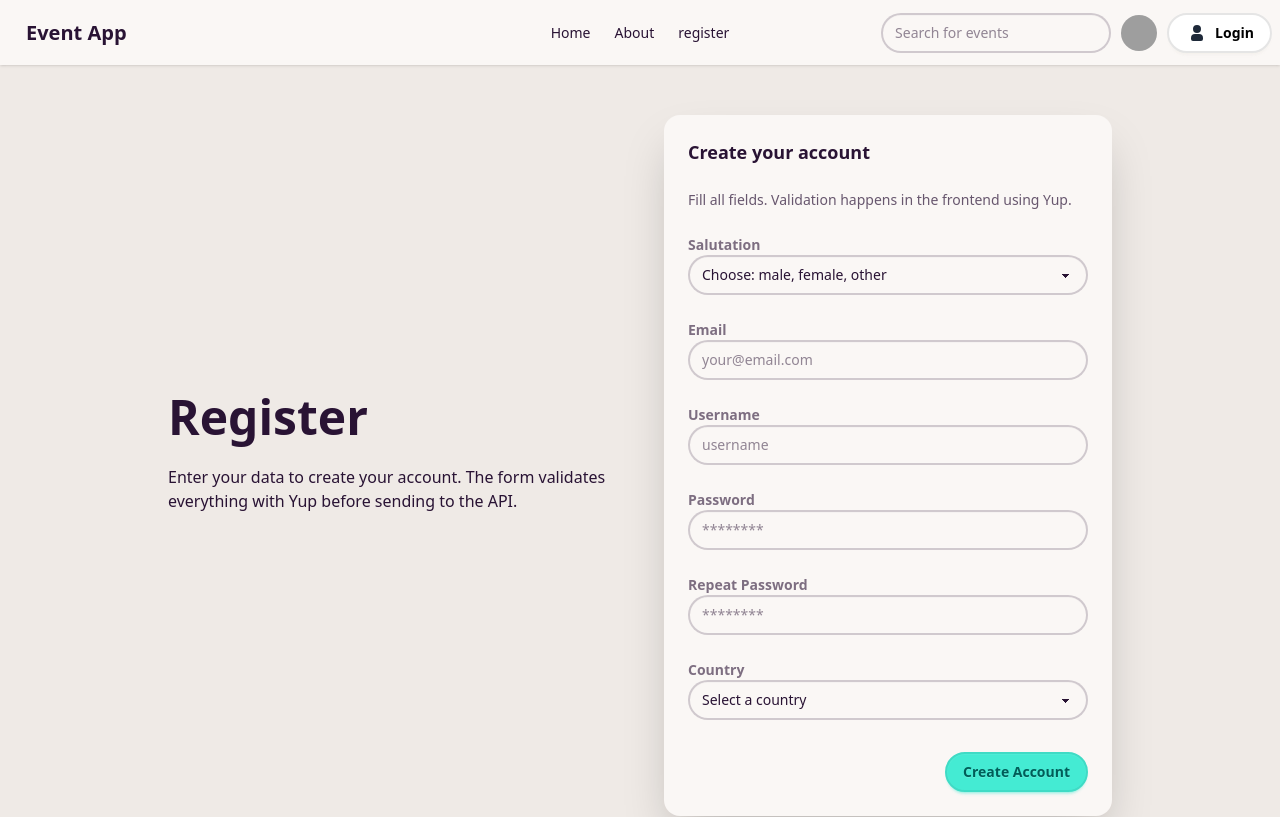
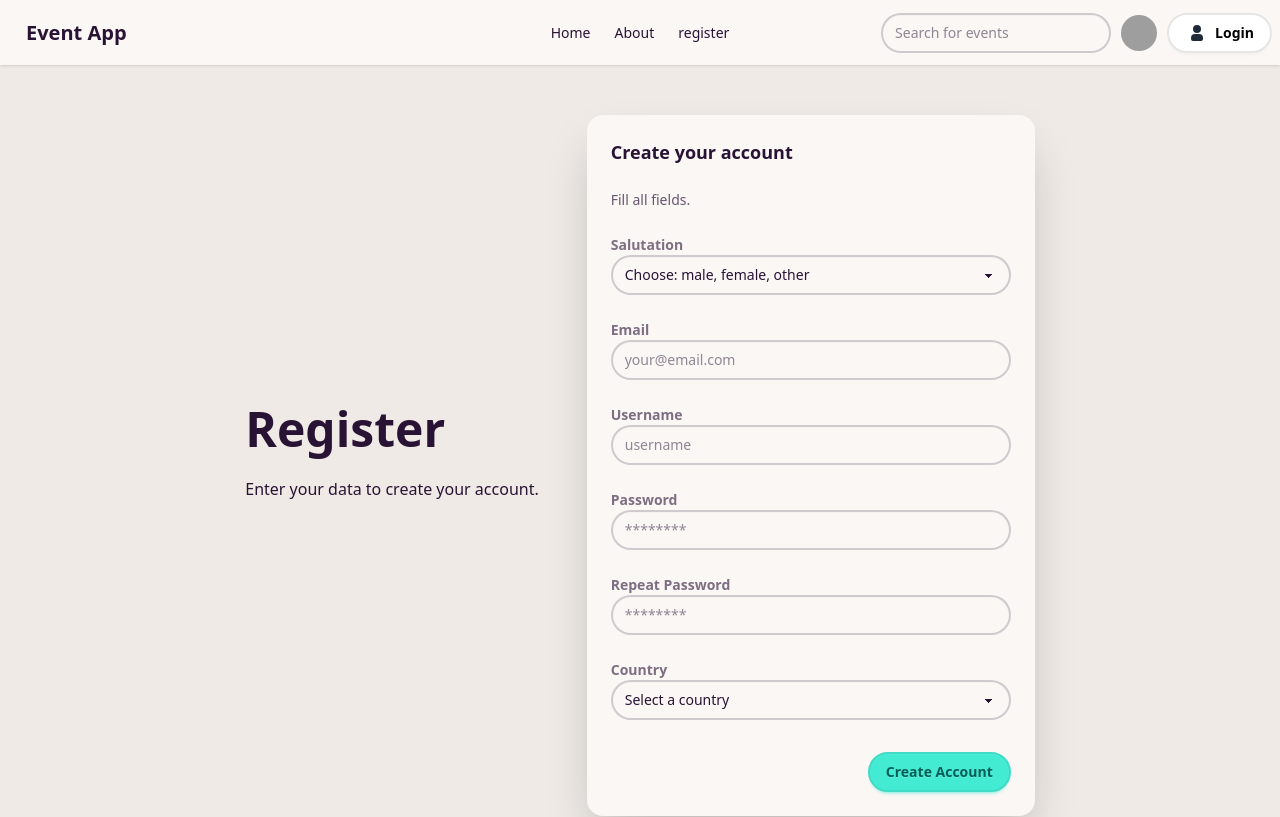
Before and after one commit to haplorhine/webdevelopment-25, a Vue app in the folder event-app-frontend/: page /register in a window 1280 px wide. Shown: the top 817 px of the page. Built offline with nearby package versions, Linux system fonts and the light colour scheme; grey boxes are pictures that could not be loaded.

Commit message:
RegisterHero

```diff
--- a/event-app-frontend/src/components/organisms/RegisterHero.vue
+++ b/event-app-frontend/src/components/organisms/RegisterHero.vue
@@ -217,7 +217,7 @@ async function handleSubmit() {
 
           <!-- Short explanation -->
           <p class="text-sm text-base-content/70">
-            Fill all fields. Validation happens in the frontend using Yup.
+            Fill all fields.
           </p>
 
 
@@ -427,7 +427,7 @@ async function handleSubmit() {
 
           <!-- SUCCESS MESSAGE -->
           <p v-if="submitSuccess" class="text-success text-sm">
-            Form is valid. Ready to send to API!
+            Form is valid.
           </p>
 
 
@@ -445,7 +445,6 @@ async function handleSubmit() {
         <h1 class="text-5xl font-bold">Register</h1>
         <p class="py-6">
           Enter your data to create your account.
-          The form validates everything with Yup before sending to the API.
         </p>
       </div>
 
```
